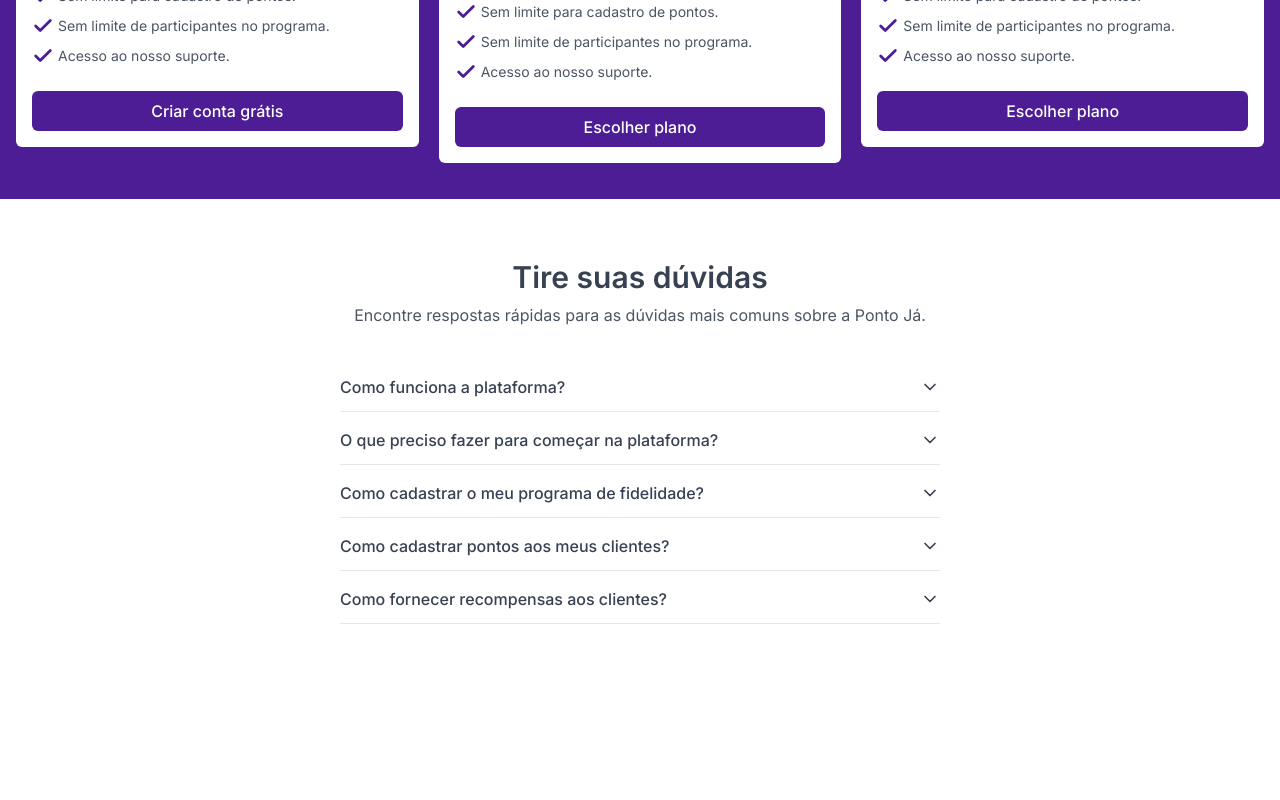
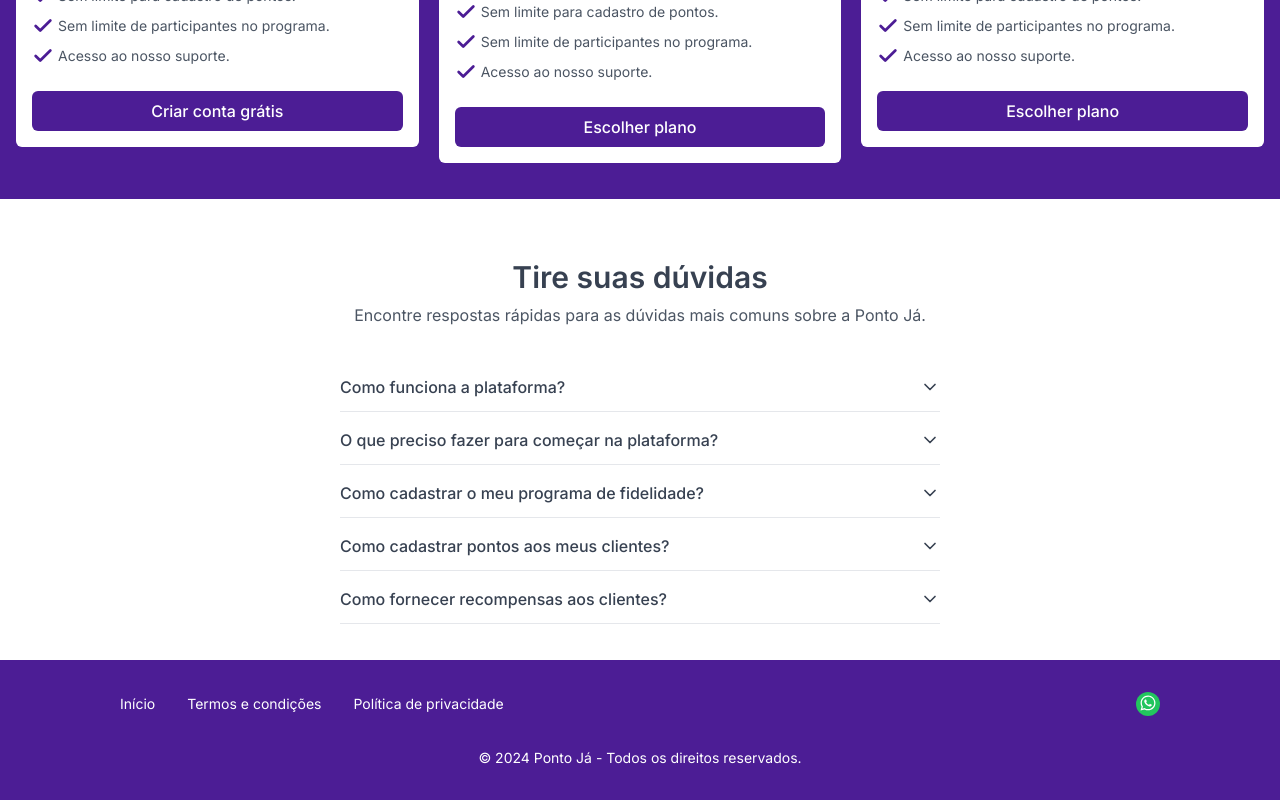
Before and after one commit to ponto-ja/landing-page, a Next.js app: page / in a window 1280 px wide. Shown: the part 2300-3100 px from the top of the page. Before the commit the page ends 2960 px from the top, so only its background shows below. Built offline with nearby package versions, Linux system fonts and the light colour scheme; no server answers.

Commit message:
feat: implement footer

```diff
--- a/next.config.mjs
+++ b/next.config.mjs
@@ -1,4 +1,14 @@
 /** @type {import('next').NextConfig} */
-const nextConfig = {};
+const nextConfig = {
+  webpack(config) {
+    config.module.rules.push({
+      test: /\.svg$/,
+      use: ['@svgr/webpack'],
+    });
+    config.optimization.minimize = true;
+
+    return config;
+  },
+};
 
 export default nextConfig;
--- a/package.json
+++ b/package.json
@@ -12,6 +12,7 @@
   "dependencies": {
     "@radix-ui/react-accordion": "^1.2.0",
     "@radix-ui/react-menubar": "^1.1.1",
+    "@svgr/webpack": "^8.1.0",
     "class-variance-authority": "^0.7.0",
     "clsx": "^2.1.1",
     "lucide-react": "^0.396.0",
--- a/src/app/page.tsx
+++ b/src/app/page.tsx
@@ -1,5 +1,6 @@
 import { Benefits } from '@/components/benefits';
 import { FAQ } from '@/components/faq';
+import { Footer } from '@/components/footer';
 import { Header } from '@/components/header';
 import { Hero } from '@/components/hero';
 import { HowItWorks } from '@/components/how-it-works';
@@ -14,6 +15,7 @@ export default function HomePage() {
       <HowItWorks />
       <Plans />
       <FAQ />
+      <Footer />
     </>
   );
 }
--- /dev/null
+++ b/src/components/footer.tsx
@@ -0,0 +1,33 @@
+import Link from 'next/link';
+import WhatsappIcon from '@/assets/icons/whatsapp.svg';
+
+export const Footer = () => {
+  return (
+    <footer className="w-full bg-violet-900 p-8 max-[500px]:p-4">
+      <div className="max-w-[1040px] w-full mx-auto flex items-center justify-between max-[500px]:flex-col-reverse max-[500px]:gap-4">
+        <div className="flex items-center gap-8 max-[420px]:flex-col max-[420px]:gap-3">
+          <Link href="#" className="font-inter font-normal text-sm text-white">
+            Início
+          </Link>
+          <Link href="#" className="font-inter font-normal text-sm text-white">
+            Termos e condições
+          </Link>
+          <Link href="#" className="font-inter font-normal text-sm text-white">
+            Política de privacidade
+          </Link>
+        </div>
+        <Link
+          href="https://api.whatsapp.com/send/?phone=5593992423295&text=Ol%C3%A1%2C+eu+gostaria+de+saber+mais+sobre+a+sua+plataforma."
+          target="_blank"
+          className="bg-green-500 rounded-full w-6 h-6 flex pt-[2px] justify-center">
+          <WhatsappIcon />
+        </Link>
+      </div>
+      <div className="mt-8">
+        <p className="font-inter font-normal text-sm text-white text-center">
+          © 2024 Ponto Já - Todos os direitos reservados.
+        </p>
+      </div>
+    </footer>
+  );
+};
```
Also changed, not shown: src/assets/icons/whatsapp.svg (added), 1 other file (tests, documents, lock files or other folders).
